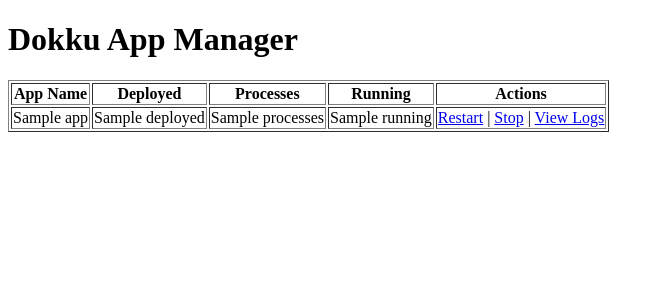
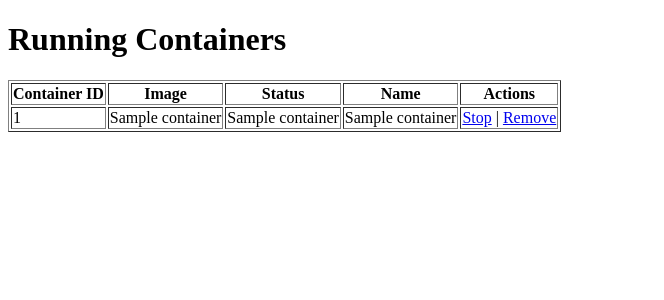
Before and after one commit to webtask-eu/flask_dokku_manager, a Flask app: template templates/index.html in a window 1280 px wide. Shown: the top 300 px of the page, without its empty margins (0-664 px from the left). Run offline with Flask 3, Linux system fonts and the light colour scheme; the template is opened without the code that fills it: most values are stand-ins (such as "Sample title", 1, 10 or a date in 2020).

Commit message:
containers

```diff
--- a/app.py
+++ b/app.py
@@ -1,55 +1,31 @@
-from flask import Flask, render_template, redirect, url_for, Response, stream_with_context
+from flask import Flask, render_template, redirect, url_for
 import subprocess
 
 app = Flask(__name__)
 
 def run_command(command):
-    """Запуск команды в системе и возврат результата 4"""
-    result = subprocess.run(command, shell=True, capture_output=True, text=True)
-    return result.stdout.strip()
-
-def stream_command(command):
-    """Генерация логов в реальном времени"""
-    process = subprocess.Popen(command, shell=True, stdout=subprocess.PIPE, stderr=subprocess.PIPE, text=True)
-    for line in process.stdout:
-        yield line
-    process.wait()
+    result = subprocess.run(command, shell=True, stdout=subprocess.PIPE, stderr=subprocess.PIPE, text=True)
+    return result.stdout.strip(), result.stderr.strip()
 
 @app.route('/')
 def index():
-    apps_status = get_apps_status()
-    return render_template('index.html', apps_status=apps_status)
+    containers, _ = run_command('docker ps -a --format "{{.ID}} {{.Image}} {{.Status}} {{.Names}}"')
+    containers = [container.split() for container in containers.splitlines()]
+    return render_template('index.html', containers=containers)
 
-@app.route('/restart/<app_name>')
-def restart(app_name):
-    return render_template('restart.html', app_name=app_name)
-
-@app.route('/restart_log/<app_name>')
-def restart_log(app_name):
-    command = f"dokku ps:restart {app_name}"
-    return Response(stream_with_context(stream_command(command)), mimetype='text/plain')
-
-@app.route('/stop/<app_name>')
-def stop(app_name):
-    run_command(f"dokku ps:stop {app_name}")
+@app.route('/stop/<container_id>')
+def stop_container(container_id):
+    _, error = run_command(f'docker stop {container_id}')
+    if error:
+        return f"Error stopping container {container_id}: {error}", 500
     return redirect(url_for('index'))
 
-@app.route('/logs/<app_name>')
-def logs(app_name):
-    logs_output = run_command(f"dokku logs {app_name}")
-    return f"<pre>{logs_output}</pre>"
-
-def get_apps_status():
-    """Получить список приложений и их статус"""
-    output = run_command("dokku apps:list")
-    apps = output.strip().split('\n')[1:]  # Пропускаем заголовок
-    apps_status = []
-    for app in apps:
-        deployed = run_command(f"dokku ps:report {app} --deployed")
-        processes = run_command(f"dokku ps:report {app} --processes")
-        running = run_command(f"dokku ps:report {app} --running")
-        apps_status.append((app, deployed, processes, running))
-    return apps_status
+@app.route('/remove/<container_id>')
+def remove_container(container_id):
+    _, error = run_command(f'docker rm {container_id}')
+    if error:
+        return f"Error removing container {container_id}: {error}", 500
+    return redirect(url_for('index'))
 
 if __name__ == '__main__':
     app.run(host='0.0.0.0', port=5000)
--- /dev/null
+++ b/exeltodoc_env/pyvenv.cfg
@@ -0,0 +1,5 @@
+home = /usr/local/opt/python@3.12/bin
+include-system-site-packages = false
+version = 3.12.4
+executable = /usr/local/Cellar/python@3.12/3.12.4/Frameworks/Python.framework/Versions/3.12/bin/python3.12
+command = /usr/local/opt/python@3.12/bin/python3.12 -m venv /Users/asl/Documents/IT_FRILANCE/flask_dokku_manager/exeltodoc_env
--- a/templates/index.html
+++ b/templates/index.html
@@ -1,30 +1,29 @@
-<!doctype html>
+<!DOCTYPE html>
 <html lang="en">
 <head>
-    <meta charset="utf-8">
-    <meta name="viewport" content="width=device-width, initial-scale=1, shrink-to-fit=no">
-    <title>Dokku App Manager</title>
+    <meta charset="UTF-8">
+    <meta name="viewport" content="width=device-width, initial-scale=1.0">
+    <title>Flask Dokku Manager</title>
 </head>
 <body>
-    <h1>Dokku App Manager</h1>
+    <h1>Running Containers</h1>
     <table border="1">
         <tr>
-            <th>App Name</th>
-            <th>Deployed</th>
-            <th>Processes</th>
-            <th>Running</th>
+            <th>Container ID</th>
+            <th>Image</th>
+            <th>Status</th>
+            <th>Name</th>
             <th>Actions</th>
         </tr>
-        {% for app, deployed, processes, running in apps_status %}
+        {% for container in containers %}
         <tr>
-            <td>{{ app }}</td>
-            <td>{{ deployed }}</td>
-            <td>{{ processes }}</td>
-            <td>{{ running }}</td>
+            <td>{{ container[0] }}</td>
+            <td>{{ container[1] }}</td>
+            <td>{{ container[2] }}</td>
+            <td>{{ container[3] }}</td>
             <td>
-                <a href="{{ url_for('restart', app_name=app) }}">Restart</a> |
-                <a href="{{ url_for('stop', app_name=app) }}">Stop</a> |
-                <a href="{{ url_for('logs', app_name=app) }}">View Logs</a>
+                <a href="{{ url_for('stop_container', container_id=container[0]) }}">Stop</a> |
+                <a href="{{ url_for('remove_container', container_id=container[0]) }}">Remove</a>
             </td>
         </tr>
         {% endfor %}
```
Also changed, not shown: 15 other files.
